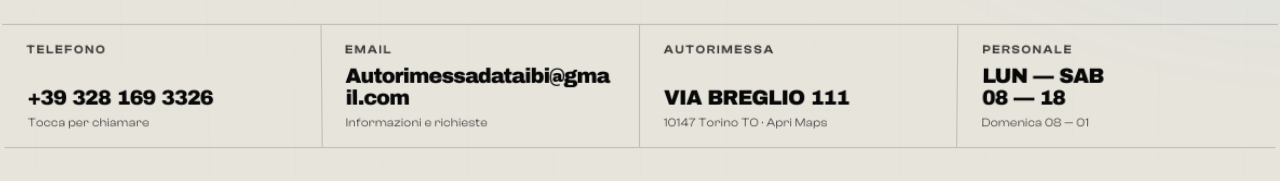
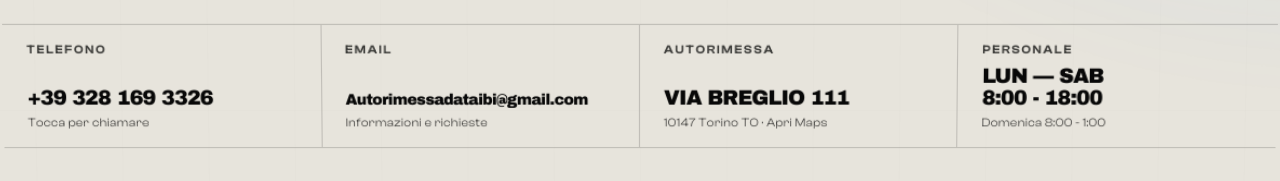
Before and after one commit to infodimorastays-ai/autorimessa-da-taibi, a Next.js app: page / in a window 1280 px wide. Shown: the part 6831-7012 px from the top of the page. Built offline with nearby package versions, Linux system fonts and the light colour scheme; a web font is replaced by a local one.

Commit message:
fix: refine contact hours and rates spacing

```diff
--- a/components/ContactSection.tsx
+++ b/components/ContactSection.tsx
@@ -380,6 +380,12 @@ const contactStyles = `
     letter-spacing: -0.045em;
 
     overflow-wrap: anywhere;
+  }
+
+  .contact-card__value--email {
+    font-size: clamp(13px, 1.1vw, 18px);
+    letter-spacing: -0.04em;
+    white-space: nowrap;
   }
 
   .contact-card__sub {
@@ -825,7 +831,7 @@ export default function ContactSection() {
               </span>
 
               <span className="contact-card__content">
-                <strong className="contact-card__value">
+                <strong className="contact-card__value contact-card__value--email">
                   Autorimessadataibi@gmail.com
                 </strong>
 
@@ -866,11 +872,11 @@ export default function ContactSection() {
                 <strong className="contact-card__value">
                   LUN — SAB
                   <br />
-                  08 — 18
+                  8:00 - 18:00
                 </strong>
 
                 <span className="contact-card__sub">
-                  Domenica 08 — 01
+                  Domenica 8:00 - 1:00
                 </span>
               </span>
             </div>
--- a/components/RatesSection.tsx
+++ b/components/RatesSection.tsx
@@ -888,7 +888,7 @@ export default function RatesSection() {
               Parcheggio custodito per auto,
               moto, SUV, furgoni e camper.
               <br />
-              Formule
+              Formule{' '}
               <strong>
                 giornaliere, settimanali e mensili
               </strong>
```
